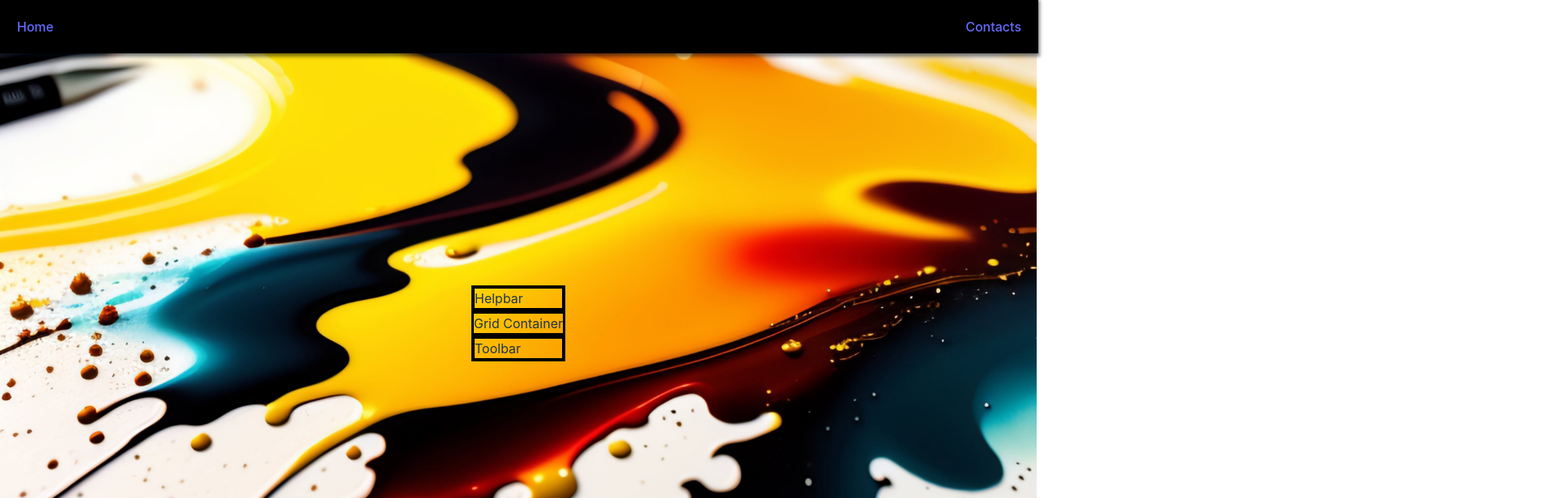
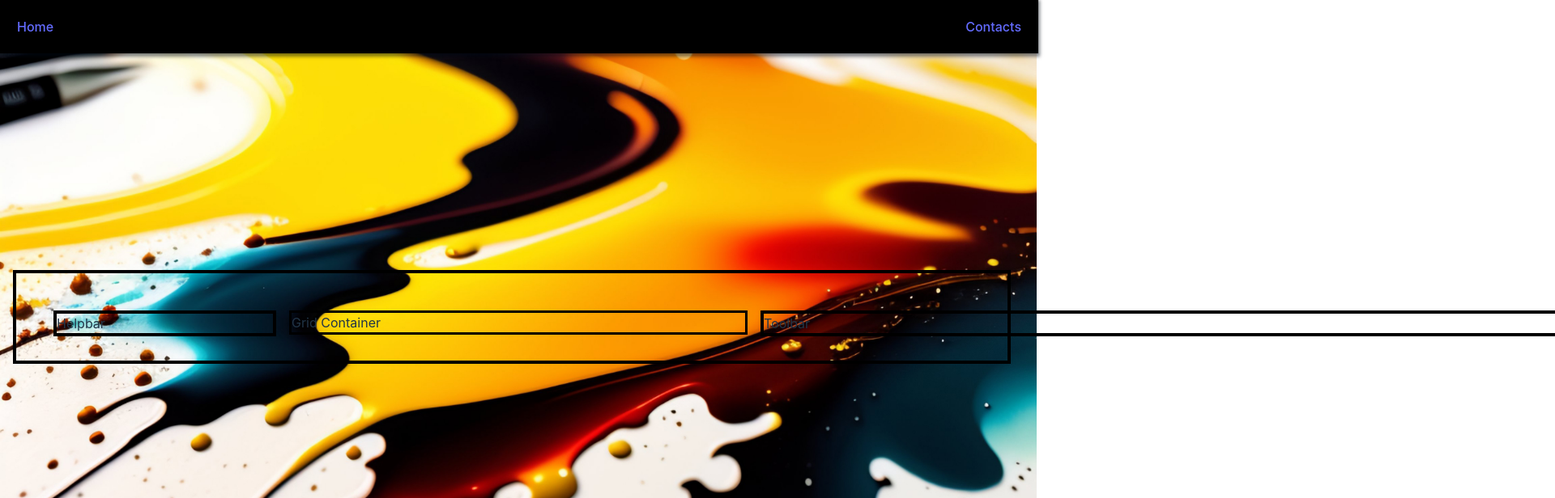
Before and after one commit to itsgivingchaotica/vite-react-fun, a React (Vite) app: page /#/ in a window 1280 px wide. Shown: the top 616 px of the page at 81% size, 1920 px wide, since content can reach past the window. Built offline with nearby package versions, Linux system fonts and the light colour scheme.

Commit message:
create home layout

```diff
--- a/src/components/Toolbar.jsx
+++ b/src/components/Toolbar.jsx
@@ -3,7 +3,7 @@ import React from 'react'
 const Toolbar = () => {
 
     return (
-        <div style={{border: '4px solid black'}}>Toolbar</div>
+        <div style={{border: '4px solid black', width: '1000px'}}>Toolbar</div>
     )
 }
 
--- a/src/pages/Contacts.jsx
+++ b/src/pages/Contacts.jsx
@@ -49,7 +49,7 @@ export default function Contacts(){
       <Grid item xs={12} md={8}>
         <Grid container spacing={2} >
           {contacts.map((contact, index) => (
-            <Grid item xs={6} key={index}>
+          <Grid item xs={6} key={index}>
               <com.ContactCard contact={contact} index={index} />
             </Grid>
           ))}
--- a/src/pages/Home.jsx
+++ b/src/pages/Home.jsx
@@ -1,13 +1,27 @@
-import React from 'react'
+import React, { useState } from 'react'
 import * as com from '../components'
+import Grid from '@mui/material/Grid'
 
 export default function Home() {
 
+    const [isHidden,setIshidden] = useState(false)
+
     return (
         <div>
-            <com.Helpbar />
-            <com.Canvas />
-            <com.Toolbar />
+            <Grid container spacing={2}  sx={{padding: '30px', border: "4px solid black"}}>
+              {/* HELPBAR=ON */}
+              <Grid item xs={3}>
+                  <com.Helpbar />
+              </Grid>
+              {/* CANVAS FOR GRID */}
+              <Grid item xs={6}>
+                  <com.Canvas />
+              </Grid>
+              {/* TOOLBAR */}
+              <Grid item xs={3}>
+                  <com.Toolbar />
+              </Grid>
+            </Grid>
         </div>
     )
 }
```
